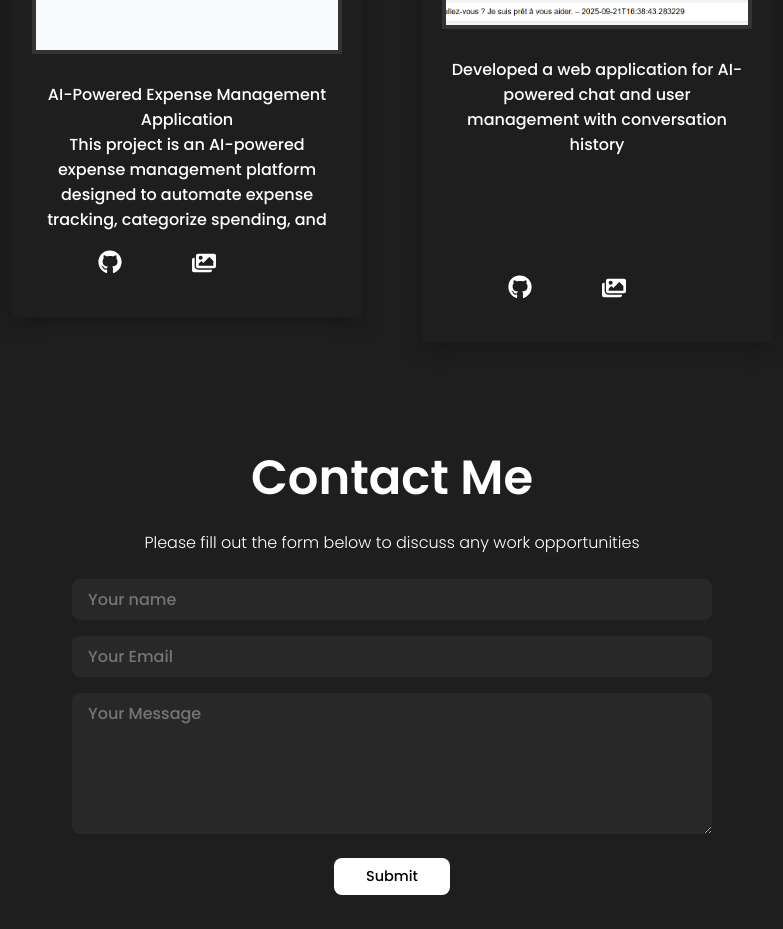
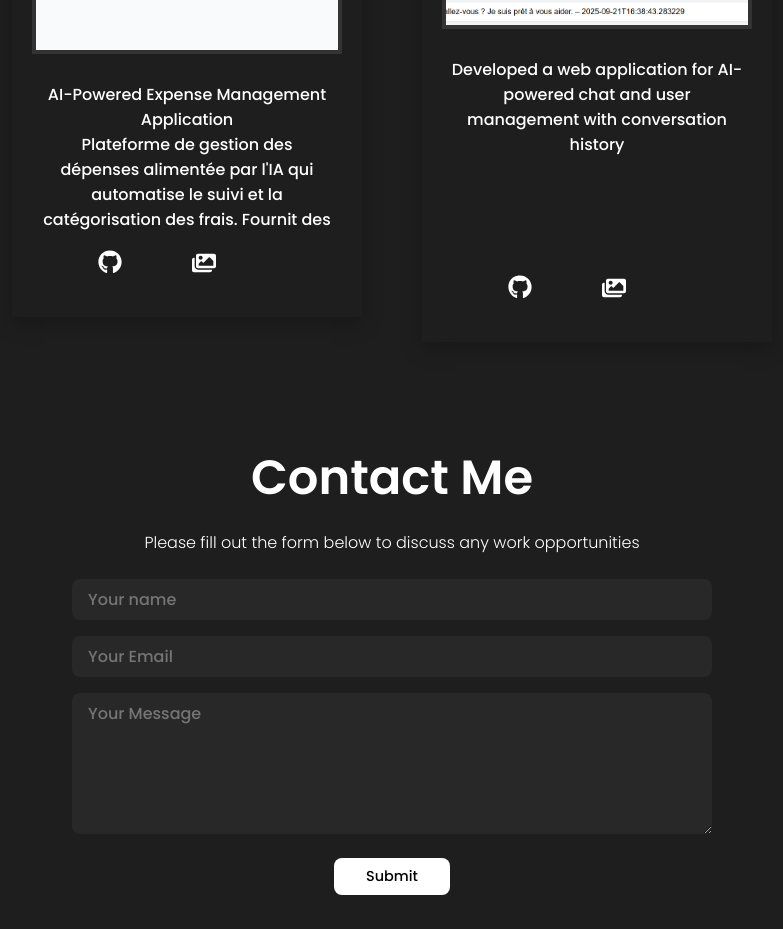
Before and after one commit to souhir-fazzaini/Portfolio, a React (Create React App) app: page / in a window 1280 px wide. Shown: the part 3880-4809 px from the top of the page, without its empty margins (248-1031 px from the left). Built offline with nearby package versions, Linux system fonts and the light colour scheme.

Commit message:
add project4

```diff
--- a/package.json
+++ b/package.json
@@ -44,6 +44,6 @@
     ]
   },
   "devDependencies": {
-    "gh-pages": "^6.2.0"
+    "gh-pages": "^6.3.0"
   }
 }
--- a/src/components/Works/works.js
+++ b/src/components/Works/works.js
@@ -50,7 +50,7 @@ const Works = () => {
         {
             images: [addexpense, expense], // Images of the third project
             description: "AI-Powered Expense Management Application",
-            additionalDescription: "This project is an AI-powered expense management platform designed to automate expense tracking, categorize spending, and provide real-time insights. It enhances financial visibility, reduces manual entry, and helps employees and managers manage expenses efficiently with smart automation and intuitive dashboards.",
+            additionalDescription:"Plateforme de gestion des dépenses alimentée par l'IA qui automatise le suivi et la catégorisation des frais. Fournit des insights financiers en temps réel et des tableaux de bord intuitifs pour optimiser la gestion des dépenses.",
             githubLink: "https://github.com/souhir-fazzaini/expense-predictor" // Replace with your GitHub link
         },
         {
```
Also changed, not shown: 1 other file (tests, documents, lock files or other folders).
